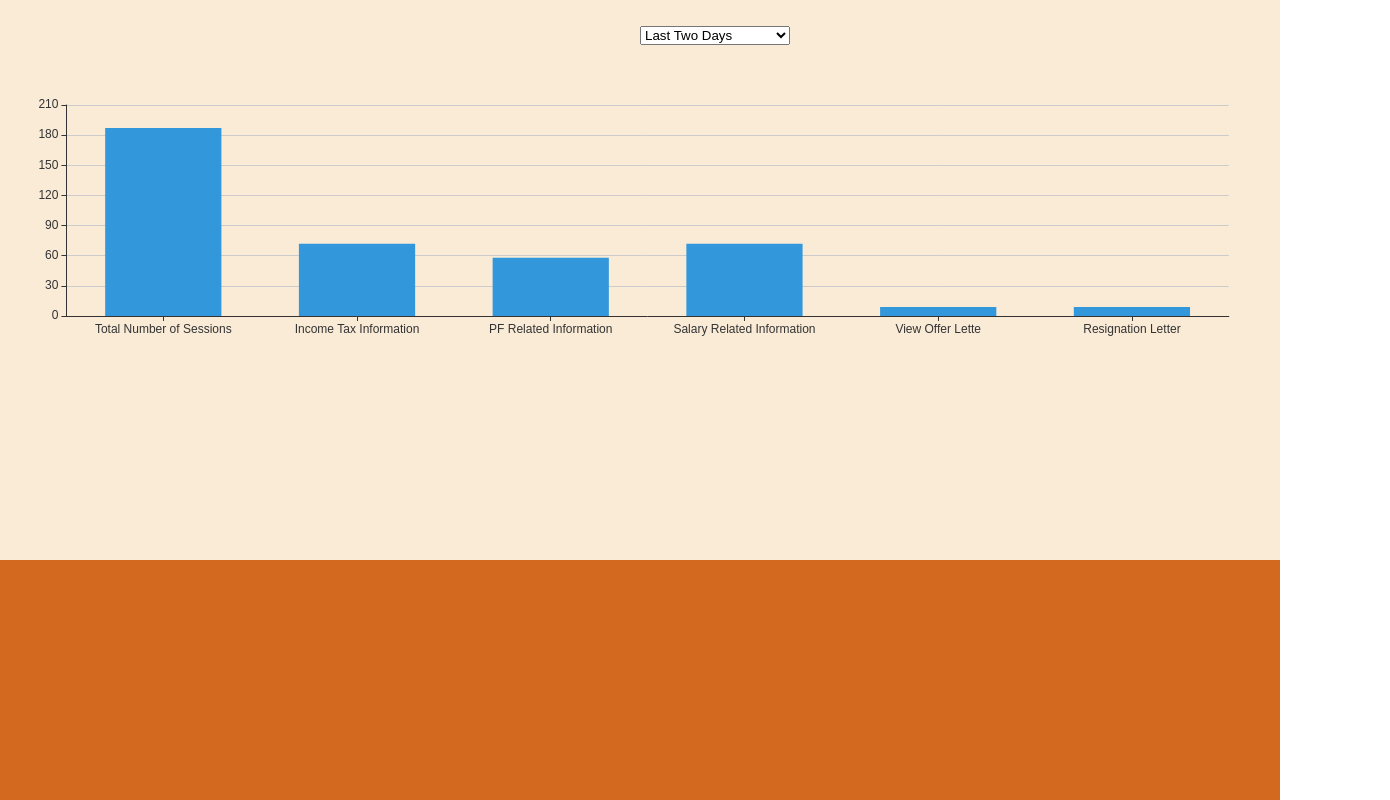
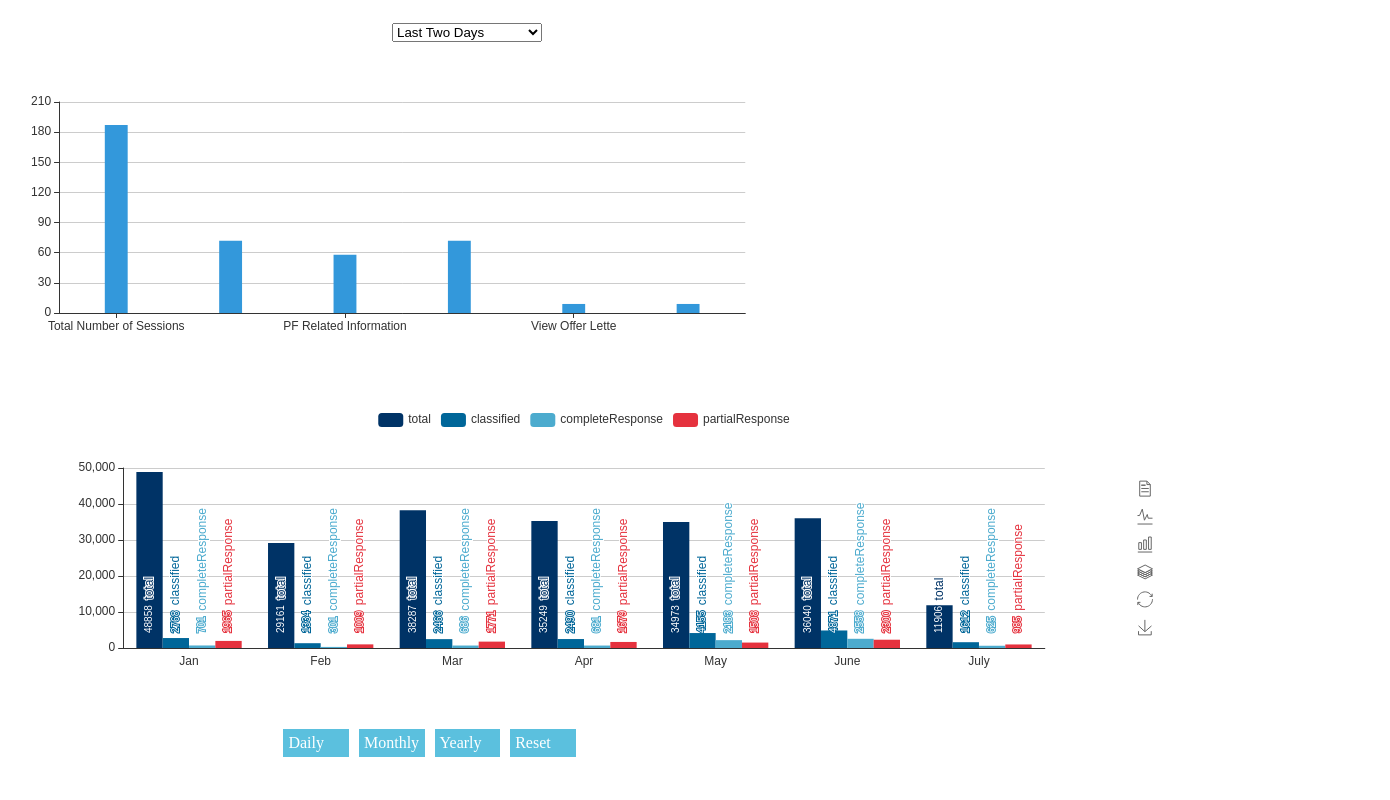
Before and after one commit to bademiya-zen3/react-app-bot, a React (Create React App) app: page / in a window 1280 px wide. Shown: the top 800 px of the page, 1390 px wide, since content can reach past the window. Built offline with nearby package versions, Linux system fonts and the light colour scheme.

Commit message:
bar finished

```diff
--- a/src/actionTypes.js
+++ b/src/actionTypes.js
@@ -1 +1,2 @@
-export const GETBARDATA = 'GET_BARDATA'
+export const GETBARDATA = 'GET_BARDATA';
+export const FETCHDATA ='FETCH_DATA'
--- a/src/actions/index.js
+++ b/src/actions/index.js
@@ -1,9 +1,24 @@
 import {GETBARDATA} from '../actionTypes';
-import {data} from '../utils/barData';
+import {FETCHDATA} from '../actionTypes';
+import {dataArr} from '../utils/barData';
+import {dataArr as data} from '../utils/barMonth';
 
-export const getBarData = () =>{
+//@TODO
+//make an api request here with the reportType and
+//send array of objects as payload
+export const getBarData = (reportType) =>{
     return {
         type:GETBARDATA,
+        payload:dataArr
+    }
+}
+//@TODO
+//make an api request here with the filter type and
+ //send array of objects as payload
+export const getData = () =>{
+
+    return {
+        type:FETCHDATA,
         payload:data
     }
 }
--- a/src/components/App.js
+++ b/src/components/App.js
@@ -1,27 +1,15 @@
 import React, { Component } from 'react'
-import {connect} from 'react-redux';
 import BarGraph from './BarGraph';
-import BarGraphSecond from './BarGraphSecond';
+import BarGraphMonth from './BarGraphMonth';
 import Pie from './Pie';
-import {getBarData} from '../actions/index';
- class App extends Component {
-     componentDidMount(){
-     this.props.getBarData();
-     }
+export default class App extends Component {
     render() {
         return (
             <div className='container'>
-                 <BarGraph data={this.props.barData}/>
-                 <BarGraphSecond />
+                 <BarGraph />
+                 <BarGraphMonth />
                  <Pie />
             </div>
         )
     }
 }
-const mapStateToProps = (state) => {
-    return state;
-}
-const mapDispatchToProps ={
-    getBarData
-}
-export default connect(mapStateToProps,mapDispatchToProps)(App);
--- a/src/components/BarGraph.js
+++ b/src/components/BarGraph.js
@@ -1,23 +1,36 @@
 import React, { Component } from 'react';
 import ReactEcharts from 'echarts-for-react';
-import echarts from 'echarts/lib/echarts';
-import 'echarts/lib/chart/bar';
-import {getBarOption} from '../utils/barData';
+import {connect} from 'react-redux';
+import {getOption} from '../utils/barData';
+import {getBarData} from '../actions/index';
 
-
-export default class BarGraph extends Component {
+ class BarGraph extends Component {
     constructor(props){
         super(props);
         this.state={
-            xAxisType:'lastTwoDays'
+            dataType:'lastTwoDays'
         }
     }
+
+    componentDidMount(){
+        this.props.getBarData(this.state.dataType);
+        }
+
+
      getOption = () => {
-       return getBarOption(this.props.data,this.state.xAxisType);
+       let data =  this.props.data;
+       if(data && data.length!==0){
+              let reportTypes= data.map((obj) => obj.reportType);
+              let dataValues = data.map((obj) => obj.value);
+              let resultType = data[0].dataType;
+         return getOption(reportTypes,dataValues,resultType);
+       }
+      return {};
     }
     selectOption = (event) =>{
         event.preventDefault();
-       this.setState({xAxisType:event.target.value});
+        let {value}= event.target;
+       this.setState(() =>({dataType:value}),() => { this.props.getBarData(this.state.dataType)});
     }
 	render() {
 		return (
@@ -33,3 +46,12 @@ export default class BarGraph extends Component {
 		);
 	}
 }
+const mapStateToProps = (state) => {
+    //console.log(Array.isArray(state.barData));
+    return {data:state.barData};
+}
+const mapDispatchToProps ={
+    getBarData
+}
+
+export default connect(mapStateToProps,mapDispatchToProps)(BarGraph);
--- /dev/null
+++ b/src/components/BarGraphMonth.js
@@ -0,0 +1,98 @@
+import React, { Component } from "react";
+import { connect } from "react-redux";
+import ReactEcharts from "echarts-for-react";
+import { getOption, dataArr } from "../utils/barMonth";
+import { getData } from "../actions/index";
+
+class BarGraphMonth extends Component {
+  constructor(props) {
+    super(props);
+    this.state = {
+      filterTypes: ["Daily", "Monthly", "Yearly", "Reset"],
+      currentFilter: "monthly"
+    };
+  }
+  componentDidMount() {
+    this.props.getData(this.state.currentFilter);
+  }
+  getOption() {
+    // let duration = [];
+    // let total = [];
+    // let classified = [];
+    // let completeResponse = [];
+    // let partialResponse = [];
+    let dataForChart ={};
+    this.props.data.forEach(obj => {
+     for(let key in obj){
+        if(dataForChart[key])
+         dataForChart[key].push(obj[key]);
+        else{
+            dataForChart[key]=[];
+            dataForChart[key].push(obj[key]);
+        }
+     }
+    //   duration.push(obj.duration);
+    //   total.push(obj.total);
+    //   classified.push(obj.classified);
+    //   completeResponse.push(obj.completeResponse);
+    //   partialResponse.push(obj.partialResponse);
+    });
+    console.log("data for chart")
+    console.log(dataForChart)
+
+    return getOption(dataForChart);
+  }
+  handleFilterClick(filter) {
+
+    if (filter === "reset") {
+      filter = "monthly";
+    }
+    this.setState({ currentFilter: filter }, () => {
+      this.props.getData(this.state.currentFilter);
+    });
+  }
+  render() {
+    console.log("rendering");
+    return (
+      <div className="chart-2">
+        <ReactEcharts option={this.getOption()} />
+        <div className="filters">
+          <ul>
+            {this.state.filterTypes.map(filter => (
+              <li
+                style={{
+                  display: "inline-block",
+                  margin: "5px",
+                  padding: "5px",
+                  cursor: "pointer",
+                  width: "5%",
+                  color: "#fff",
+                  backgroundColor: "#5bc0de"
+                }}
+                key={filter}
+                onClick={this.handleFilterClick.bind(
+                  this,
+                  filter.toLowerCase()
+                )}
+              >
+                {filter}
+              </li>
+            ))}
+          </ul>
+        </div>
+      </div>
+    );
+  }
+}
+
+const mapStateToProps = state => {
+  console.log(state);
+  return { data: state.dataMonthly };
+};
+const mapDispatchToProps = {
+  getData
+};
+export default connect(
+  mapStateToProps,
+  mapDispatchToProps
+)(BarGraphMonth);
--- a/src/components/BarGraphSecond.js
+++ /dev/null
@@ -1,10 +0,0 @@
-import React, { Component } from 'react'
-
-export default class BarGraphSecond extends Component {
-    render() {
-        return (
-            <div className='chart-2'>
-            </div>
-        )
-    }
-}
--- a/src/index.css
+++ b/src/index.css
@@ -1,17 +1,17 @@
-*{
+/* *{
     margin:0;
     padding:0;
     box-sizing: border-box;
-}
+} */
 
 #root{
     position: relative;
-    background-color:#555;
+    /* background-color:#555; */
     width: 100%;
     height: 100%;
 }
 .container{
-    background-color: antiquewhite;
+    /* background-color: antiquewhite; */
     width: 100vw;
     height: 100vh;
 
@@ -19,18 +19,23 @@
 .chart-1{
     float: left;
     /* background-color:royalblue; */
-    width:100%;
-    height:70%;
+    width:60%;
+    height:50%;
 }
 .chart-2{
     float: left;
-    background-color:chocolate;
+    /* background-color:chocolate; */
+    width:90%;
+    height:50%;
+}
+.chart-3{
+    float: left;
+    /* background-color:cyan; */
     width:100%;
     height:70%
 }
-.chart-3{
-    float: left;
-    background-color:cyan;
-    width:100%;
-    height:70%
+div.filters {
+   position: relative;
+   left:20%;
+
 }
--- a/src/reducers/barReducer.js
+++ b/src/reducers/barReducer.js
@@ -1,9 +1,11 @@
+import {GETBARDATA} from '../actionTypes';
 
 
-export const barReducer = (state ={},action) =>{
+export const barReducer = (state =[],action) =>{
+
     switch (action.type){
-        case 'GET_BARDATA':
-             return {...state,...action.payload}
+        case GETBARDATA:
+             return [...action.payload]
         default:
              return state;
     }
--- /dev/null
+++ b/src/reducers/dataReducer.js
@@ -0,0 +1,13 @@
+
+import {FETCHDATA} from '../actionTypes';
+export const dataReducer = (state =[],action) =>{
+
+    switch (action.type){
+        case FETCHDATA:
+
+             return [...action.payload]
+        default:
+             return state;
+    }
+
+}
--- a/src/reducers/index.js
+++ b/src/reducers/index.js
@@ -1,8 +1,10 @@
 import {combineReducers} from 'redux';
-import {barReducer} from './barReducer'
+import {barReducer} from './barReducer';
+import {dataReducer} from './dataReducer'
 
 const rootReducer = combineReducers({
-    barData:barReducer
+    barData:barReducer,
+    dataMonthly : dataReducer
 })
 
 export default rootReducer;
--- a/src/utils/barData.js
+++ b/src/utils/barData.js
@@ -1,12 +1,16 @@
-export const data={
-    reportType:['Total Number of Sessions','Income Tax Information','PF Related Information','Salary Related Information','View Offer Lette','Resignation Letter'],
-    lastTwoDays:[187,72,58,72,9,9],
-    monthToDate:[1229,519,425,519,47,81],
-    yearly:[14855,5906,5547,5906,757,813]
-  }
+
+// Sample date format which would be returned by the getBarData action creator
+export const dataArr = [{"reportType":"Total Number of Sessions","dataType":"Last Two Days","value":187},
+{"reportType":"Income Tax Information","dataType":"Last Two Days","value":72},
+{"reportType":"PF Related Information","dataType":"Last Two Days","value":58},
+{"reportType":"Salary Related Information","dataType":"Last Two Days","value":72},
+{"reportType":"View Offer Lette","dataType":"Last Two Days","value":9},
+{"reportType":"Resignation Letter","dataType":"Last Two Days","value":9}]
 
 
-export const getBarOption = (data,type) => {
+
+export const getOption =(reportTypes,dataValues,resultType)=> {
+
   return {
   color: ['#3398DB'],
   tooltip : {
@@ -24,7 +28,7 @@ export const getBarOption = (data,type) => {
   xAxis : [
       {
           type : 'category',
-          data : data.reportType,
+          data : reportTypes,
           axisTick: {
               alignWithLabel: true
           }
@@ -37,10 +41,10 @@ export const getBarOption = (data,type) => {
   ],
   series : [
       {
-          name:type[0].toUpperCase()+type.slice(1),
+          name:resultType,
           type:'bar',
-          barWidth: '60%',
-          data:data[type]
+          barWidth: '20%',
+          data:dataValues
       }
   ]
 }};
--- /dev/null
+++ b/src/utils/barMonth.js
@@ -0,0 +1,147 @@
+import echarts from 'echarts'
+
+export const dataArr =[{"duration":"Jan","total":48858,"classified":2768,"completeResponse":701,"partialResponse":1965},
+{"duration":"Feb","total":29161,"classified":1334,"completeResponse":301,"partialResponse":1009},
+{"duration":"Mar","total":38287,"classified":2466,"completeResponse":686,"partialResponse":1771},
+{"duration":"Apr","total":35249,"classified":2490,"completeResponse":681,"partialResponse":1679},
+{"duration":"May","total":34973,"classified":4155,"completeResponse":2183,"partialResponse":1508},
+{"duration":"June","total":36040,"classified":4871,"completeResponse":2558,"partialResponse":2300},
+{"duration":"July","total":11906,"classified":1612,"completeResponse":625,"partialResponse":985}];
+
+
+
+
+export const  getOption = ({duration,total,classified,completeResponse,partialResponse}) =>{
+    var posList = [
+    'left', 'right', 'top', 'bottom',
+    'inside',
+    'insideTop', 'insideLeft', 'insideRight', 'insideBottom',
+    'insideTopLeft', 'insideTopRight', 'insideBottomLeft', 'insideBottomRight'
+];
+let app={};
+app.configParameters = {
+    rotate: {
+        min: -90,
+        max: 90
+    },
+    align: {
+        options: {
+            left: 'left',
+            center: 'center',
+            right: 'right'
+        }
+    },
+    verticalAlign: {
+        options: {
+            top: 'top',
+            middle: 'middle',
+            bottom: 'bottom'
+        }
+    },
+    position: {
+        options: echarts.util.reduce(posList, function (map, pos) {
+            map[pos] = pos;
+            return map;
+        }, {})
+    },
+    distance: {
+        min: 0,
+        max: 100
+    }
+};
+
+app.config = {
+    rotate: 90,
+    align: 'left',
+    verticalAlign: 'middle',
+    position: 'insideBottom',
+    distance: 15,
+
+};
+
+
+var labelOption = {
+    normal: {
+        show: true,
+        position: app.config.position,
+        distance: app.config.distance,
+        align: app.config.align,
+        verticalAlign: app.config.verticalAlign,
+        rotate: app.config.rotate,
+        formatter: '{c}  {name|{a}}',
+        fontSize: 10,
+        rich: {
+            name: {
+                textBorderColor: '#fff'
+            }
+        }
+    }
+};
+
+var option = {
+    color: ['#003366', '#006699', '#4cabce', '#e5323e'],
+    tooltip: {
+        trigger: 'axis',
+        axisPointer: {
+            type: 'shadow'
+        }
+    },
+    legend: {
+        data: ['total', 'classified', 'completeResponse', 'partialResponse']
+    },
+    toolbox: {
+        show: true,
+        orient: 'vertical',
+        left: 'right',
+        top: 'center',
+        feature: {
+            mark: {show: true},
+            dataView: {show: true, readOnly: false},
+            magicType: {show: true, type: ['line', 'bar', 'stack', 'tiled']},
+            restore: {show: true},
+            saveAsImage: {show: true}
+        }
+    },
+    calculable: true,
+    xAxis: [
+        {
+            type: 'category',
+            axisTick: {show: false},
+            data: duration
+        }
+    ],
+    yAxis: [
+        {
+            type: 'value'
+        }
+    ],
+    series: [
+        {
+            name: 'total',
+            type: 'bar',
+            barGap: 0,
+            label: labelOption,
+            data: total
+        },
+        {
+            name: 'classified',
+            type: 'bar',
+            label: labelOption,
+            data: classified
+        },
+        {
+            name: 'completeResponse',
+            type: 'bar',
+            label: labelOption,
+            data: completeResponse
+        },
+        {
+            name: 'partialResponse',
+            type: 'bar',
+            label: labelOption,
+            data: partialResponse
+        }
+    ]
+};
+return option;
+}
```
Also changed, not shown: 1 other file (tests, documents, lock files or other folders).
